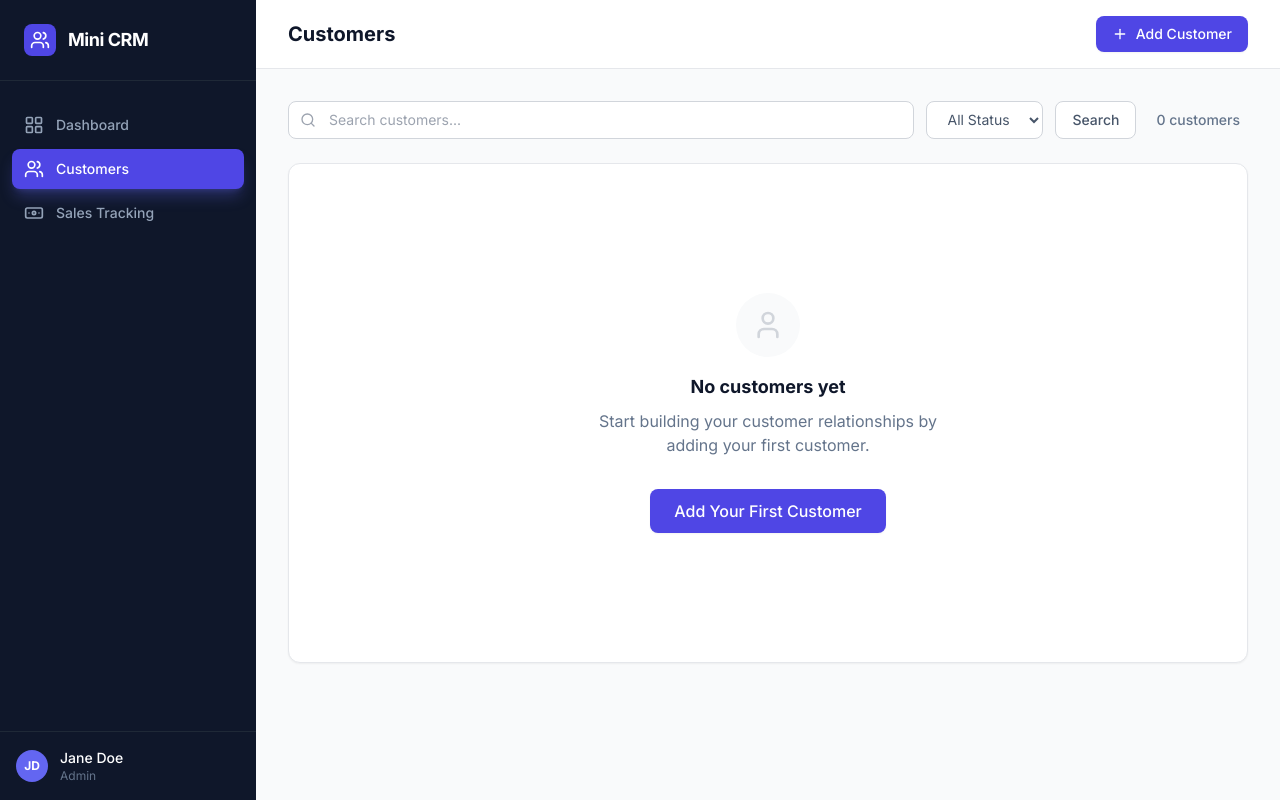
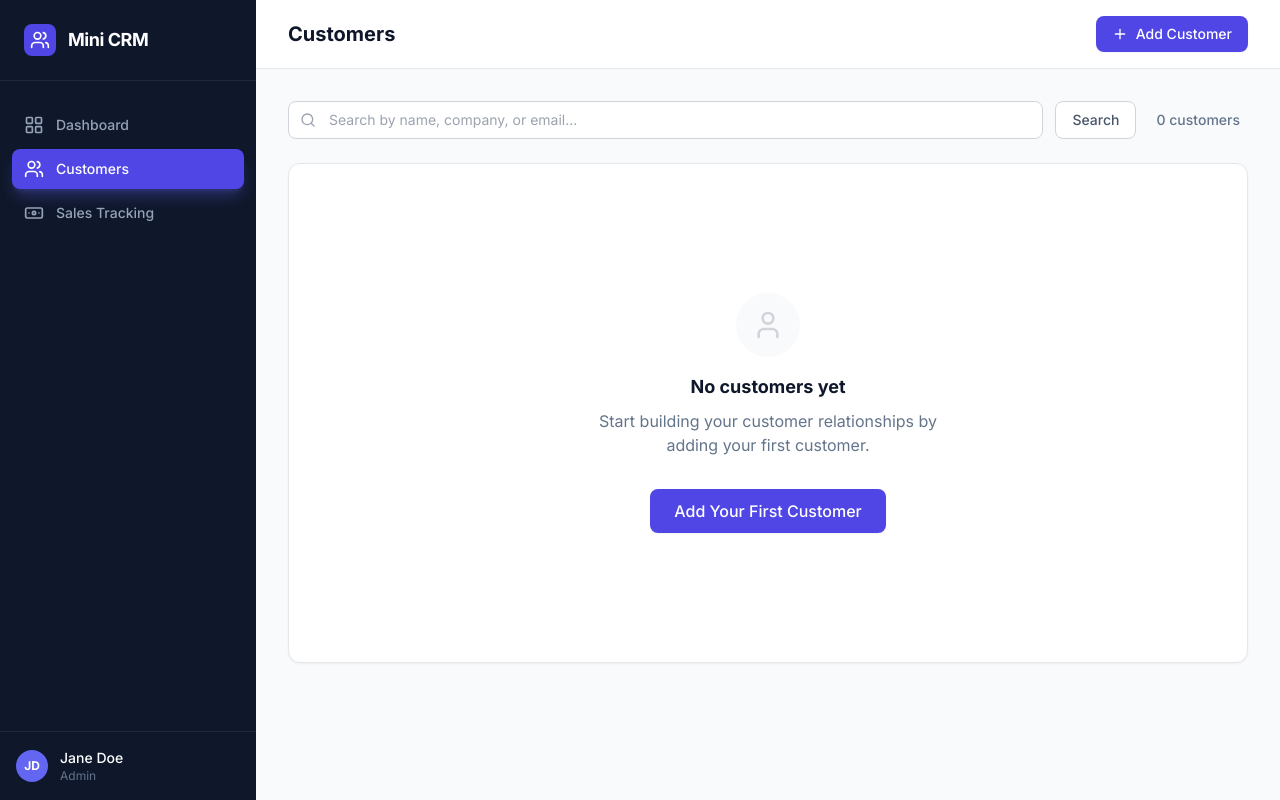
Before and after one commit to MsHanshika/mini-crm, a Flask app: page /customers in a window 1280 px wide. Run offline with Flask 3, Linux system fonts and the light colour scheme; data that the repository does not hold is empty; some libraries are stand-ins or nearby versions.

Commit message:
Update features

```diff
--- a/templates/customers.html
+++ b/templates/customers.html
@@ -13,19 +13,26 @@
 {% block content %}
     <!-- FILTERS -->
     <div class="flex gap-3 mb-6">
-        <div class="relative flex-1">
-            <i data-lucide="search" class="absolute left-3 top-1/2 -translate-y-1/2 w-4 h-4 text-gray-400"></i>
-            <input type="text" placeholder="Search customers..." class="w-full pl-10 pr-4 py-2 rounded-lg border border-gray-300 focus:outline-none focus:ring-2 focus:ring-indigo-500 focus:border-transparent text-sm">
-        </div>
-        <select class="px-4 py-2 rounded-lg border border-gray-300 bg-white text-sm text-slate-600 focus:outline-none focus:ring-2 focus:ring-indigo-500">
-            <option>All Status</option>
-            <option>Active</option>
-            <option>Inactive</option>
-        </select>
-        <button class="px-4 py-2 rounded-lg border border-gray-300 bg-white text-sm font-medium text-slate-600 hover:bg-gray-50">
-            Search
-        </button>
-        <div class="flex items-center px-2 text-sm text-slate-500 font-medium">
+        <form action="{{ url_for('customers_list') }}" method="GET" class="flex gap-3 flex-1">
+            <div class="relative flex-1">
+                <i data-lucide="search" class="absolute left-3 top-1/2 -translate-y-1/2 w-4 h-4 text-gray-400"></i>
+                <input type="text" name="search" value="{{ request.args.get('search', '') }}"
+                       placeholder="Search by name, company, or email..."
+                       class="w-full pl-10 pr-4 py-2 rounded-lg border border-gray-300 focus:outline-none focus:ring-2 focus:ring-indigo-500 focus:border-transparent text-sm">
+            </div>
+
+            <button type="submit" class="px-4 py-2 rounded-lg border border-gray-300 bg-white text-sm font-medium text-slate-600 hover:bg-gray-50 transition-colors">
+                Search
+            </button>
+
+            {% if request.args.get('search') %}
+            <a href="{{ url_for('customers_list') }}" class="px-4 py-2 rounded-lg border border-red-200 bg-red-50 text-sm font-medium text-red-600 hover:bg-red-100 transition-colors flex items-center">
+                Clear
+            </a>
+            {% endif %}
+        </form>
+
+        <div class="flex items-center px-2 text-sm text-slate-500 font-medium whitespace-nowrap">
             {{ customers|length }} customers
         </div>
     </div>
@@ -63,7 +70,7 @@
                             </td>
                             <td class="px-6 py-4 text-sm text-slate-500">{{ c.email }}</td>
                             <td class="px-6 py-4 text-right">
-                                <button class="text-gray-400 hover:text-indigo-600 transition-colors">
+                                <button aria-label="Actions for {{ c.name }}" class="text-gray-400 hover:text-indigo-600 transition-colors">
                                     <i data-lucide="more-horizontal" class="w-4 h-4"></i>
                                 </button>
                             </td>
```
